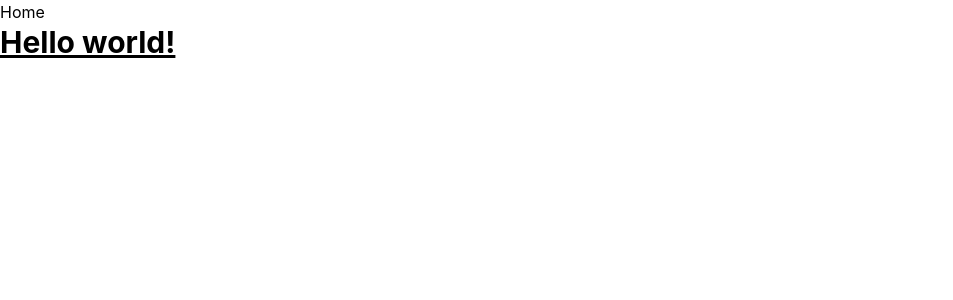
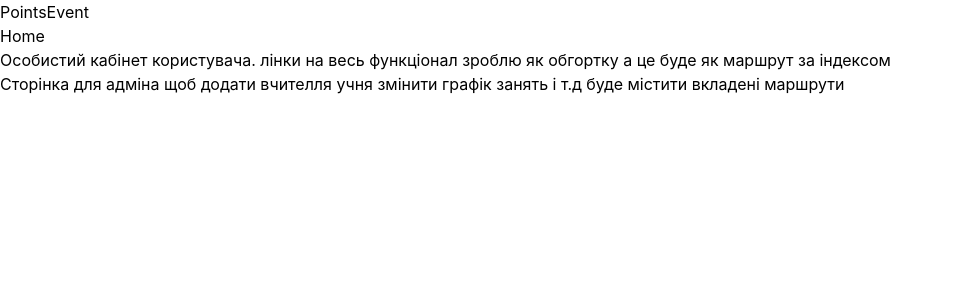
Before and after one commit to SofiiaShevtsova/school-time, a React (Create React App) app: page /1/add in a window 1280 px wide. Before the commit this address led to /. Shown: the top 300 px of the page, without its empty margins (0-953 px from the left). Built offline with nearby package versions, Linux system fonts and the light colour scheme.

Commit message:
add new page and descriptions

```diff
--- a/src/App.js
+++ b/src/App.js
@@ -1,5 +1,6 @@
 import { Navigate, Route, Routes } from 'react-router-dom';
 
+import Add from './pages/AddPage/Add';
 import Event from './pages/EventPage/Event';
 import Home from './pages/HomePage/Home';
 import Messages from './pages/MessagesPage/Messages';
@@ -40,6 +41,10 @@ function App() {
                   path="statistics"
                   element={<Statistics />}
                />
+               <Route
+                  path="add"
+                  element={<Add />}
+               />
             </Route>
             <Route
                path="*"
--- /dev/null
+++ b/src/pages/AddPage/Add.jsx
@@ -0,0 +1,6 @@
+const Add = () => {
+    return (<>
+    <h2>Сторінка для адміна щоб додати вчителля учня змінити графік занять і т.д буде містити вкладені маршрути</h2></>)
+}
+
+export default Add
--- a/src/pages/EventPage/Event.jsx
+++ b/src/pages/EventPage/Event.jsx
@@ -1,6 +1,6 @@
 const Event = () => {
     return (<h2>
-        event
+        event - події які будуть проводитися в школі по типу олімпіади змагання і т.д.
     </h2>)
 }
 
--- a/src/pages/HomePage/Home.jsx
+++ b/src/pages/HomePage/Home.jsx
@@ -5,6 +5,7 @@ const Home = () => {
         <Link to='points'>Points</Link>
         <Link to='event'>Event</Link>
         <h2>Home</h2>
+        <p>Особистий кабінет користувача. лінки на весь функціонал зроблю як обгортку а це буде як маршрут за індексом </p>
         <Outlet/>
     </>)
 }
--- a/src/pages/MessagesPage/Messages.jsx
+++ b/src/pages/MessagesPage/Messages.jsx
@@ -1,5 +1,5 @@
 const Messages = () => {
-    return(<></>)
+    return(<>повідомлення</>)
 }
 
 export default Messages
--- a/src/pages/PointsPage/Points.jsx
+++ b/src/pages/PointsPage/Points.jsx
@@ -1,5 +1,6 @@
 const Points = () => {
-    return (<><h2>points</h2></>)
+    return (<><h2>points</h2>
+    <p>Оцінки користувача або учня</p></>)
 }
 
 export default Points
--- a/src/pages/SchedulePage/Schedule.jsx
+++ b/src/pages/SchedulePage/Schedule.jsx
@@ -1,5 +1,5 @@
 const Schedule = () => {
-    return (<></>)
+    return (<>Графік занять чи розклад уроків</>)
 }
 
 export default Schedule
--- a/src/pages/StartPage/Start.jsx
+++ b/src/pages/StartPage/Start.jsx
@@ -6,6 +6,7 @@ const Start = () => {
       <>
          <Link to={`/${user}`}>Home</Link>
          <h1 className="text-3xl font-bold underline">Hello world!</h1>
+         <p>Буде форма для входу в кабінет і щось прикольне по стилях можливо ще ссилки на освітні сайти і законодавство про освіту</p>
       </>
    );
 };
--- a/src/pages/StatisticsPage/Statistics.jsx
+++ b/src/pages/StatisticsPage/Statistics.jsx
@@ -1,5 +1,5 @@
 const Statistics = () => {
-    return(<></>)
+    return(<>статистика по школі класі і т.д.</>)
 }
 
 export default Statistics
```
